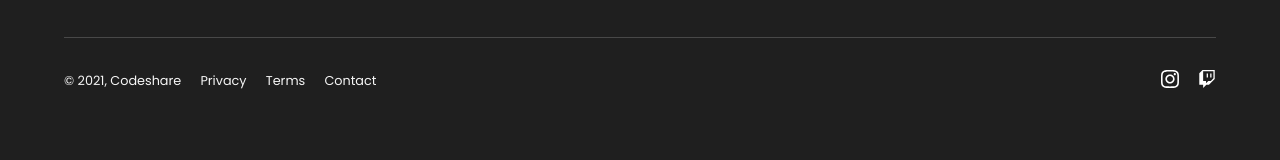
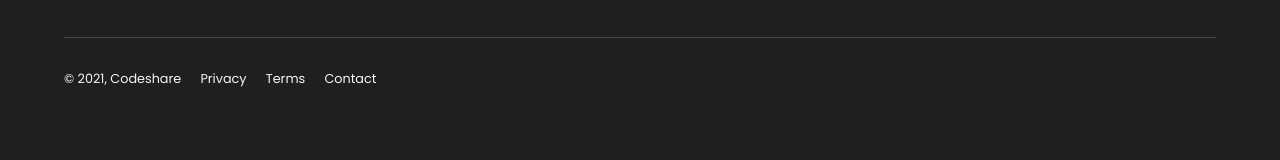
Before and after one commit to mattiapomelli/codeshare, a Next.js app: page / in a window 1280 px wide. Shown: the part 470-630 px from the top of the page. Built offline with nearby package versions, Linux system fonts and the light colour scheme; no server answers.

Commit message:
removed inactive footer icons

```diff
--- a/components/Footer.js
+++ b/components/Footer.js
@@ -40,10 +40,10 @@ export default function Footer({ expanded }) {
                     </Link>
                     <li><a href="mailto:hello@codeshare.tech">Contact</a></li>
                 </LinksList>
-                <LinksList as="ul" flexWrap="wrap" h="flex-end">
+                {/* <LinksList as="ul" flexWrap="wrap" h="flex-end">
                     <li><Icon name="instagram" type="primary" size={18}/></li>
                     <li><Icon name="twitch" type="primary" size={18}/></li>
-                </LinksList>
+                </LinksList> */}
             </Flex>
         </FooterContainer>
     )
```
